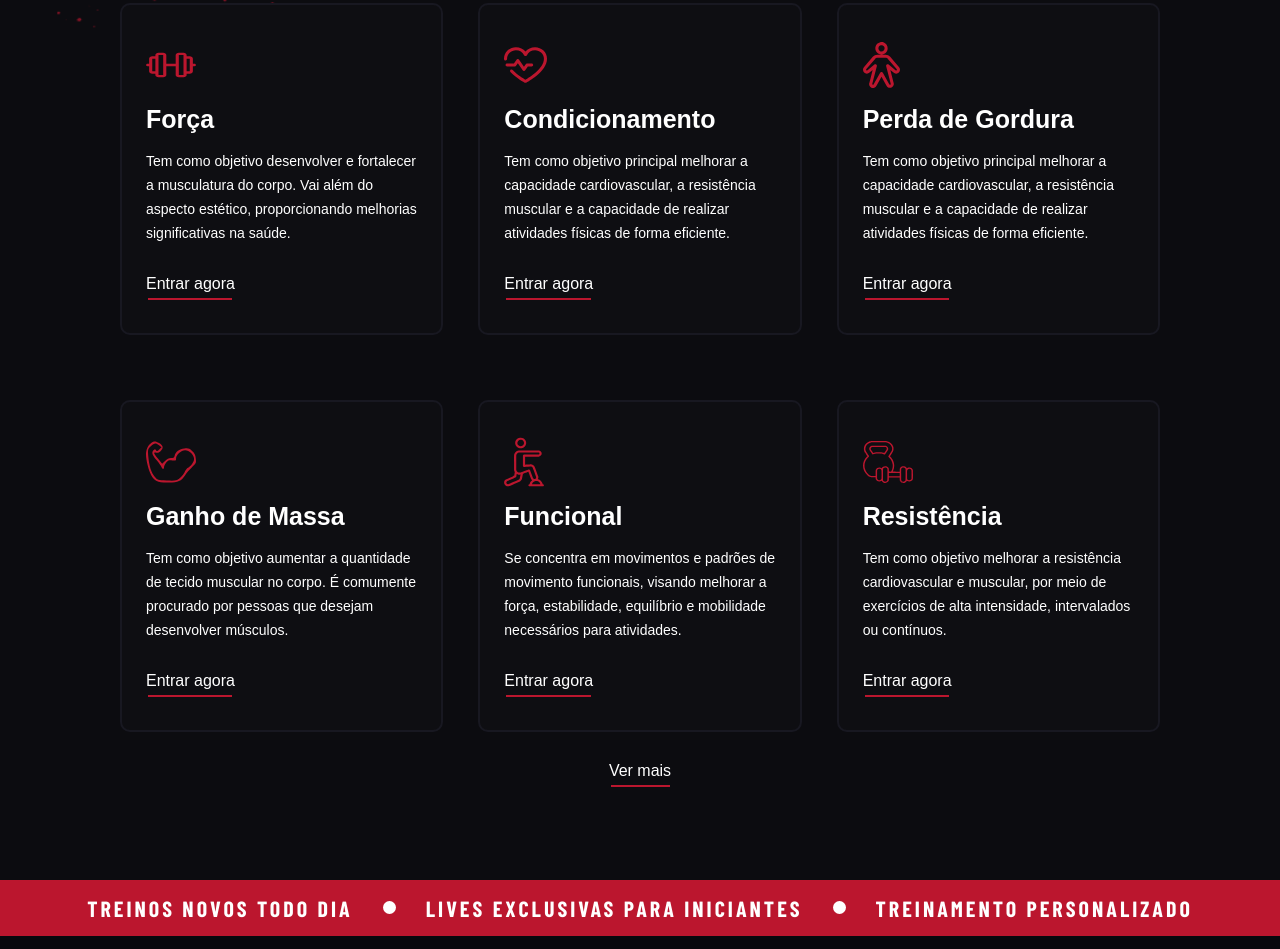
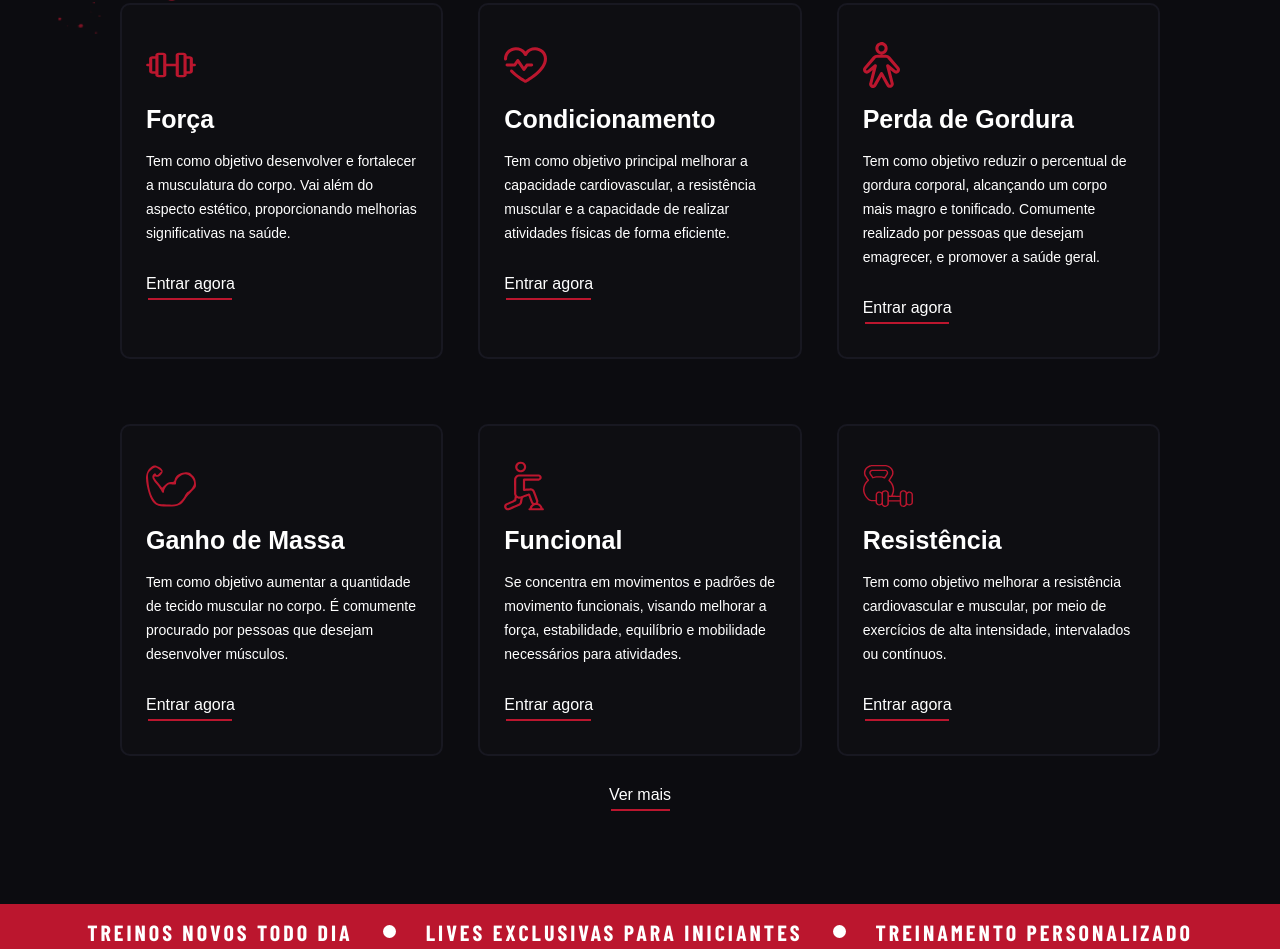
Before and after one commit to larisn/fit-core, a plain HTML site: page index.html in a window 1280 px wide. Shown: the part 1033-1982 px from the top of the page. Drawn offline with nearby package versions, Linux system fonts and the light colour scheme; a web font is replaced by a local one.

Commit message:
update programs

```diff
--- a/index.html
+++ b/index.html
@@ -176,7 +176,7 @@
             <img src="assets/img/icons/perda-de-gordura.svg" alt="icon perda de gordura" style="width: 37px;">
             <h2>Perda de Gordura</h2>
             <p>
-              Tem como objetivo principal melhorar a capacidade cardiovascular, a resistência muscular e a capacidade de realizar atividades físicas de forma eficiente.
+              Tem como objetivo reduzir o percentual de gordura corporal, alcançando um corpo mais magro e tonificado. Comumente realizado por pessoas que desejam emagrecer, e promover a saúde geral.
             </p>
             <a href="#">Entrar agora</a>
           </article>
```
